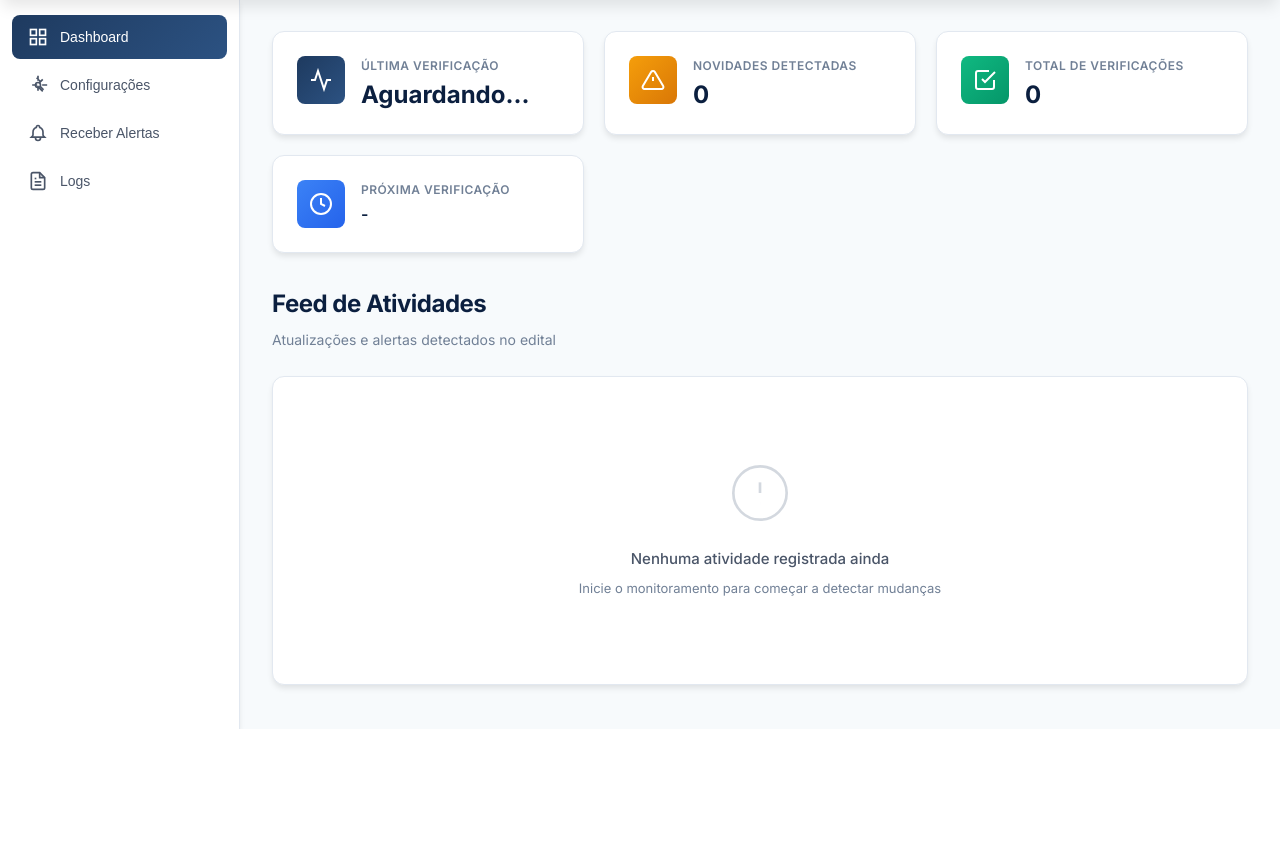
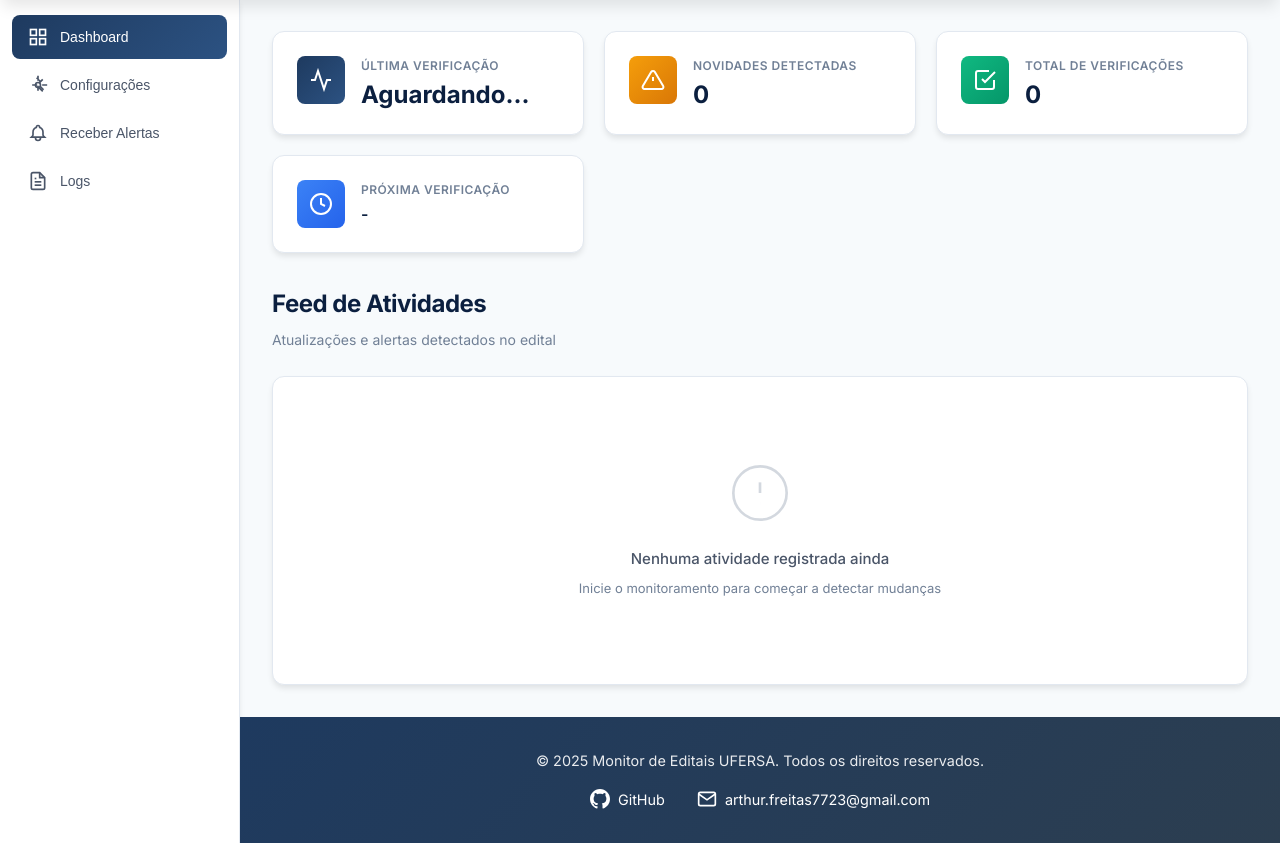
Before and after one commit to Freitasthur1/python-web-monitor, a Flask app: page / in a window 1280 px wide. Shown: the part 71-914 px from the top of the page. Before the commit the page ends 800 px from the top, so only its background shows below. Run offline with Flask 3, Linux system fonts and the light colour scheme; data that the repository does not hold is empty.

Commit message:
Melhorias de privacidade, timezone e interface
- Ocultado email nos logs de novos inscritos para proteção de dados
- Configurado horário de Brasília em toda aplicação (logs e notificações)
- Adicionado footer com informações de contato e licença
- Ajustado layout para melhor exibição do footer

```diff
--- a/src/app.py
+++ b/src/app.py
@@ -11,6 +11,7 @@ import json
 import os
 import sys
 from datetime import datetime
+from zoneinfo import ZoneInfo
 from typing import List, Dict
 import time
 
@@ -19,6 +20,13 @@ sys.path.insert(0, os.path.dirname(os.path.dirname(os.path.abspath(__file__))))
 
 from src.monitor import MonitorEdital
 from src.email_notifier import EmailNotifier
+
+# Timezone de Brasília
+BRASILIA_TZ = ZoneInfo("America/Sao_Paulo")
+
+def get_brasilia_time():
+    """Retorna o datetime atual no horário de Brasília"""
+    return datetime.now(BRASILIA_TZ)
 
 # Configuração de paths
 BASE_DIR = os.path.dirname(os.path.dirname(os.path.abspath(__file__)))
@@ -130,7 +138,7 @@ def add_subscriber(email: str) -> bool:
     if email_lower not in [e.lower() for e in emails]:
         emails.append(email_lower)
         save_subscribers(emails)
-        add_log(f"Novo inscrito: {email_lower}", "INFO")
+        add_log("Novo inscrito adicionado com sucesso", "INFO")
         return True
     return False
 
@@ -151,7 +159,7 @@ def remove_subscriber(email: str) -> bool:
 
 def add_log(mensagem: str, tipo: str = "INFO"):
     """Adiciona log ao estado global"""
-    timestamp = datetime.now().strftime("%Y-%m-%d %H:%M:%S")
+    timestamp = get_brasilia_time().strftime("%Y-%m-%d %H:%M:%S")
     log_entry = {
         'timestamp': timestamp,
         'tipo': tipo,
@@ -238,7 +246,7 @@ def monitor_loop(thread_id):
             check_num = monitor_state['current_check']
 
             add_log(f"Verificação #{check_num}", "INFO")
-            monitor_state['last_check'] = datetime.now().strftime("%Y-%m-%d %H:%M:%S")
+            monitor_state['last_check'] = get_brasilia_time().strftime("%Y-%m-%d %H:%M:%S")
 
             # Busca e processa página
             monitor = monitor_state['monitor']
@@ -282,8 +290,8 @@ def monitor_loop(thread_id):
                 add_log("Nenhuma mudança detectada - site sem alterações", "INFO")
 
             # Calcula próxima verificação
-            proxima = datetime.now().timestamp() + intervalo_segundos
-            monitor_state['next_check'] = datetime.fromtimestamp(proxima).strftime("%Y-%m-%d %H:%M:%S")
+            proxima = get_brasilia_time().timestamp() + intervalo_segundos
+            monitor_state['next_check'] = datetime.fromtimestamp(proxima, BRASILIA_TZ).strftime("%Y-%m-%d %H:%M:%S")
 
             add_log(f"Próxima verificação: {monitor_state['next_check']}", "INFO")
 
--- a/static/css/style.css
+++ b/static/css/style.css
@@ -190,6 +190,16 @@ body {
     margin-top: var(--header-height);
     display: flex;
     min-height: calc(100vh - var(--header-height));
+    flex-direction: row;
+}
+
+/* Content Wrapper - envolve main-content e footer */
+.content-wrapper {
+    flex: 1;
+    display: flex;
+    flex-direction: column;
+    min-height: calc(100vh - var(--header-height));
+    overflow-y: auto;
 }
 
 /* Sidebar */
@@ -295,7 +305,6 @@ body {
 .main-content {
     flex: 1;
     padding: 32px;
-    overflow-y: auto;
 }
 
 /* Content Views */
@@ -1092,3 +1101,67 @@ body.dark-mode .toggle-text {
 body.dark-mode .toggle-switch {
     background: #30363d;
 }
+
+/* Footer Styles */
+.main-footer {
+    background: linear-gradient(135deg, var(--primary) 0%, #2c3e50 100%);
+    color: white;
+    padding: 2rem 0;
+    margin-top: auto;
+}
+
+.footer-content {
+    max-width: 1200px;
+    margin: 0 auto;
+    text-align: center;
+    padding: 0 2rem;
+}
+
+.footer-content p {
+    margin: 0 0 1rem 0;
+    font-size: 0.9rem;
+    opacity: 0.9;
+}
+
+.footer-links {
+    display: flex;
+    justify-content: center;
+    gap: 2rem;
+    flex-wrap: wrap;
+}
+
+.footer-links a {
+    color: white;
+    text-decoration: none;
+    display: flex;
+    align-items: center;
+    gap: 0.5rem;
+    transition: opacity 0.3s ease, transform 0.2s ease;
+    font-size: 0.9rem;
+}
+
+.footer-links a:hover {
+    opacity: 0.8;
+    transform: translateY(-2px);
+}
+
+.footer-links svg {
+    flex-shrink: 0;
+}
+
+/* Footer no modo escuro */
+body.dark-mode .main-footer {
+    background: linear-gradient(135deg, #2c3e50 0%, #1a252f 100%);
+    border-top: 1px solid #30363d;
+}
+
+@media (max-width: 768px) {
+    .footer-links {
+        flex-direction: column;
+        gap: 1rem;
+    }
+
+    .footer-content {
+        padding: 0 1rem;
+    }
+}
--- a/templates/index.html
+++ b/templates/index.html
@@ -89,8 +89,10 @@
             </nav>
         </aside>
 
-        <!-- Main Content -->
-        <main class="main-content">
+        <!-- Content Wrapper -->
+        <div class="content-wrapper">
+            <!-- Main Content -->
+            <main class="main-content">
             <!-- Dashboard View -->
             <div class="content-view active" id="view-dashboard">
                 <!-- Status Cards -->
@@ -295,6 +297,28 @@
                 </div>
             </div>
         </main>
+
+        <footer class="main-footer">
+            <div class="footer-content">
+                <p>&copy; 2025 Monitor de Editais UFERSA. Todos os direitos reservados.</p>
+                <div class="footer-links">
+                    <a href="https://github.com/Freitasthur1" target="_blank" rel="noopener noreferrer">
+                        <svg width="20" height="20" viewBox="0 0 24 24" fill="currentColor">
+                            <path d="M12 0c-6.626 0-12 5.373-12 12 0 5.302 3.438 9.8 8.207 11.387.599.111.793-.261.793-.577v-2.234c-3.338.726-4.033-1.416-4.033-1.416-.546-1.387-1.333-1.756-1.333-1.756-1.089-.745.083-.729.083-.729 1.205.084 1.839 1.237 1.839 1.237 1.07 1.834 2.807 1.304 3.492.997.107-.775.418-1.305.762-1.604-2.665-.305-5.467-1.334-5.467-5.931 0-1.311.469-2.381 1.236-3.221-.124-.303-.535-1.524.117-3.176 0 0 1.008-.322 3.301 1.23.957-.266 1.983-.399 3.003-.404 1.02.005 2.047.138 3.006.404 2.291-1.552 3.297-1.23 3.297-1.23.653 1.653.242 2.874.118 3.176.77.84 1.235 1.911 1.235 3.221 0 4.609-2.807 5.624-5.479 5.921.43.372.823 1.102.823 2.222v3.293c0 .319.192.694.801.576 4.765-1.589 8.199-6.086 8.199-11.386 0-6.627-5.373-12-12-12z"/>
+                        </svg>
+                        GitHub
+                    </a>
+                    <a href="mailto:arthur.freitas7723@gmail.com">
+                        <svg width="20" height="20" viewBox="0 0 24 24" fill="none" stroke="currentColor" stroke-width="2">
+                            <path d="M4 4h16c1.1 0 2 .9 2 2v12c0 1.1-.9 2-2 2H4c-1.1 0-2-.9-2-2V6c0-1.1.9-2 2-2z"/>
+                            <polyline points="22,6 12,13 2,6"/>
+                        </svg>
+                        arthur.freitas7723@gmail.com
+                    </a>
+                </div>
+            </div>
+        </footer>
+        </div> <!-- fim do content-wrapper -->
     </div>
 
     <script src="{{ url_for('static', filename='js/app.js') }}"></script>
```
Also changed, not shown: src/email_notifier.py (+11 -3 lines).
